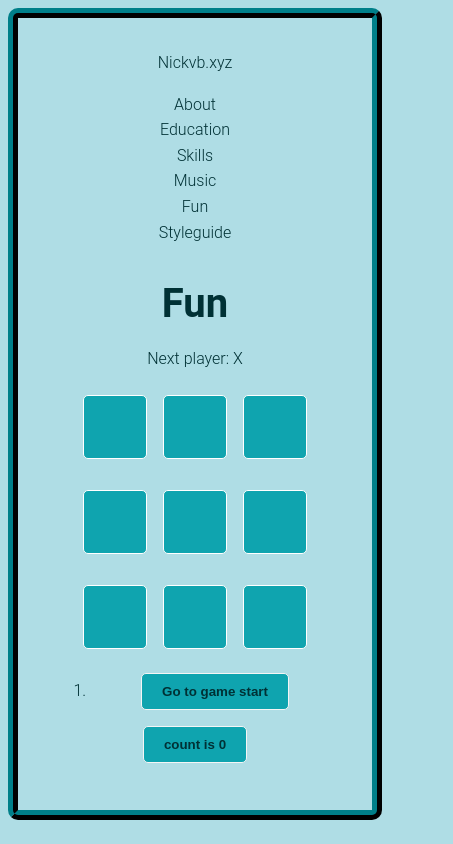
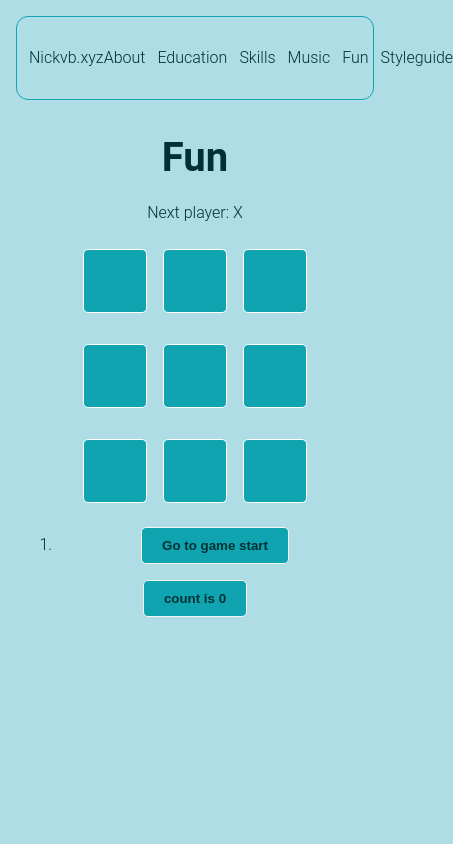
Before and after one commit to nvonbuttlar/portfolio-2025, a React (Vite) app: page /fun in a window 390 px wide. Shown: the whole page, 453 px wide, since content can reach past the window. Built offline with nearby package versions, Linux system fonts and the light colour scheme.

Commit message:
nav bar updates and use breakpoints mixin successfully

```diff
--- a/src/App.css
+++ b/src/App.css
@@ -1,37 +1,3 @@
-#root {
-  margin: 0 auto;
-  padding: 2rem;
-  text-align: center;
-}
-
-.logo {
-  height: 6em;
-  padding: 1.5em;
-  will-change: filter;
-  transition: filter 300ms;
-}
-.logo:hover {
-  filter: drop-shadow(0 0 2em #646cffaa);
-}
-.logo.react:hover {
-  filter: drop-shadow(0 0 2em #61dafbaa);
-}
-
-@keyframes logo-spin {
-  from {
-    transform: rotate(0deg);
-  }
-  to {
-    transform: rotate(360deg);
-  }
-}
-
-@media (prefers-reduced-motion: no-preference) {
-  a:nth-of-type(2) .logo {
-    animation: logo-spin infinite 20s linear;
-  }
-}
-
 .card {
   padding: 2em;
 }
--- a/src/components/Navbar.jsx
+++ b/src/components/Navbar.jsx
@@ -1,8 +1,8 @@
 export default function Navbar() {
   return (
     <nav className="nav">
-      <a href="/" className="site-title">Nickvb.xyz</a>
-      <ul>
+      <a href="/" className="logo">Nickvb.xyz</a>
+      <ul className="nav__list">
         <li>
           <a href="/about">About</a>
         </li>
--- a/src/scss/_global.scss
+++ b/src/scss/_global.scss
@@ -1,4 +1,6 @@
 @use './_colors.scss' as *;
+@use './_utilities.scss' as *;
+@use './_breakpoints.scss' as *;
 
 // HTML Style
 html {
@@ -7,8 +9,17 @@ html {
 }
 
 body {
-  border: 10px ridge $deep-teal;
-  border-radius: 10px;
+  margin: 0;
+}
+
+#root {
+  margin: 0 auto;
+  padding: 16px;
+  text-align: center;
+
+  @include respond-to(large) {
+    padding: 40px;
+  }
 }
 
 ul {
@@ -20,3 +31,16 @@ ul {
 }
 
 // Navigation
+.nav {
+  display: flex;
+  justify-content: space-between;
+  align-items: center;
+  border-radius: $border-radius;
+  padding: 12px;
+  border: 1px solid $blue-chill;
+
+  &__list {
+    display: flex;
+    gap: 12px;
+  }
+}
--- a/src/scss/_utilities.scss
+++ b/src/scss/_utilities.scss
@@ -0,0 +1 @@
+$border-radius: 12px;
--- a/src/scss/index.scss
+++ b/src/scss/index.scss
@@ -3,4 +3,5 @@
 @use './_inputs.scss' as *;
 @use './_typography.scss' as *;
 @use './_global.scss' as *;
+@use './_breakpoints.scss' as *;
 @use './_utilities.scss' as *;
```
